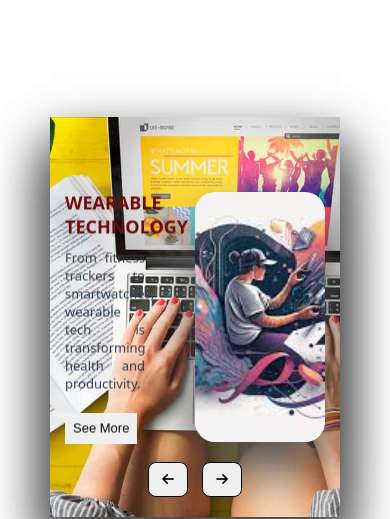
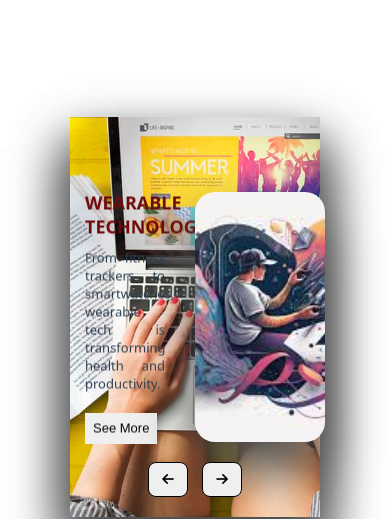
Before and after one commit to Rampratap4780/Blog-Website, a plain HTML site: page index.html in a window 390 px wide. Shown: the part 583-1102 px from the top of the page. Drawn offline with Linux system fonts and the light colour scheme.

Commit message:
Update style.css

```diff
--- a/style.css
+++ b/style.css
@@ -765,7 +765,7 @@ footer {
 
 
     .container {
-        width: 290px;
+        width: 250px;
         height: 400px;
     }
 
@@ -837,65 +837,3 @@ footer {
 .star button {
     font-size: 17px;
 }
-
-
-
-
-
-
-
-/* @media (max-width: 481px) {
-    .container {
-        width: 250px;
-        height: 400px;
-    }
-
-    .content {
-        width: 80px;
-    }
-
-    .content .name {
-        font-size: 18px;
-    }
-
-    .content .des {
-        font-size: 13px;
-        text-align: justify;
-    }
-
-    .container .slide .item {
-        width: 130px;
-        height: 250px;
-
-    }
-
-    .content button {
-        font-size: 13px;
-        padding: 8px;
-    }
-
-    .item .content {
-        top: 50%;
-        left: 15px;
-        width: 80px;
-    }
-
-    .slide .item:nth-child(1),
-    .slide .item:nth-child(2) {
-        top: 0;
-        left: 0;
-        transform: translate(0, 0);
-        border-radius: 0;
-        width: 100%;
-        height: 100%;
-    }
-
-    .slide .item:nth-child(3) {
-        left: 50%;
-    }
-
-    .slide .item:nth-child(n+4) {
-        left: calc(50% + 220px);
-        opacity: 0;
-    }
-} */
```
